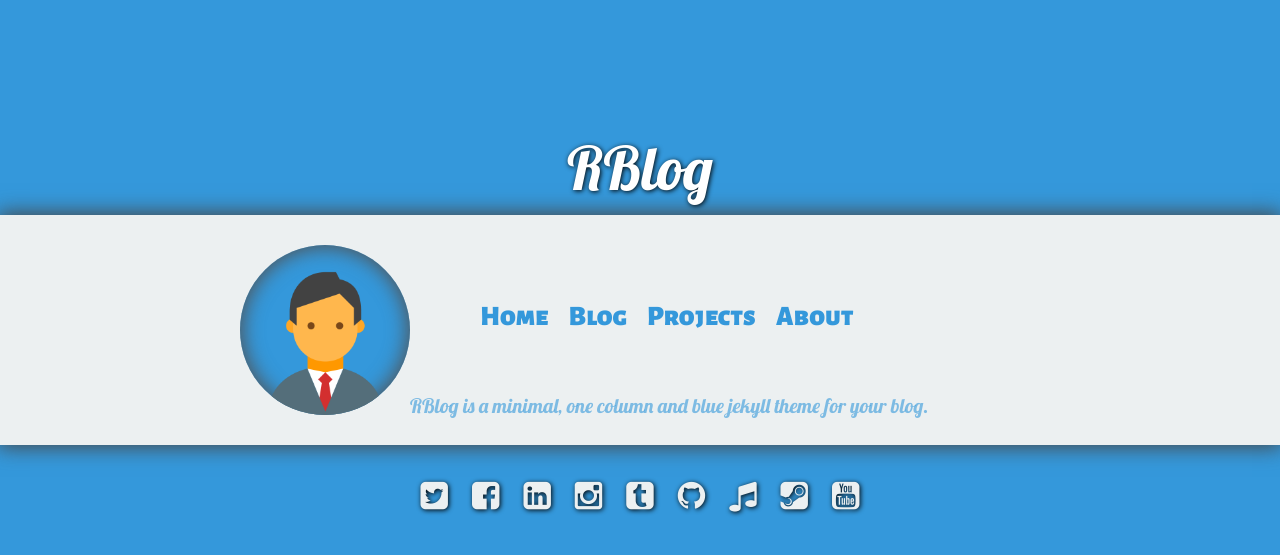
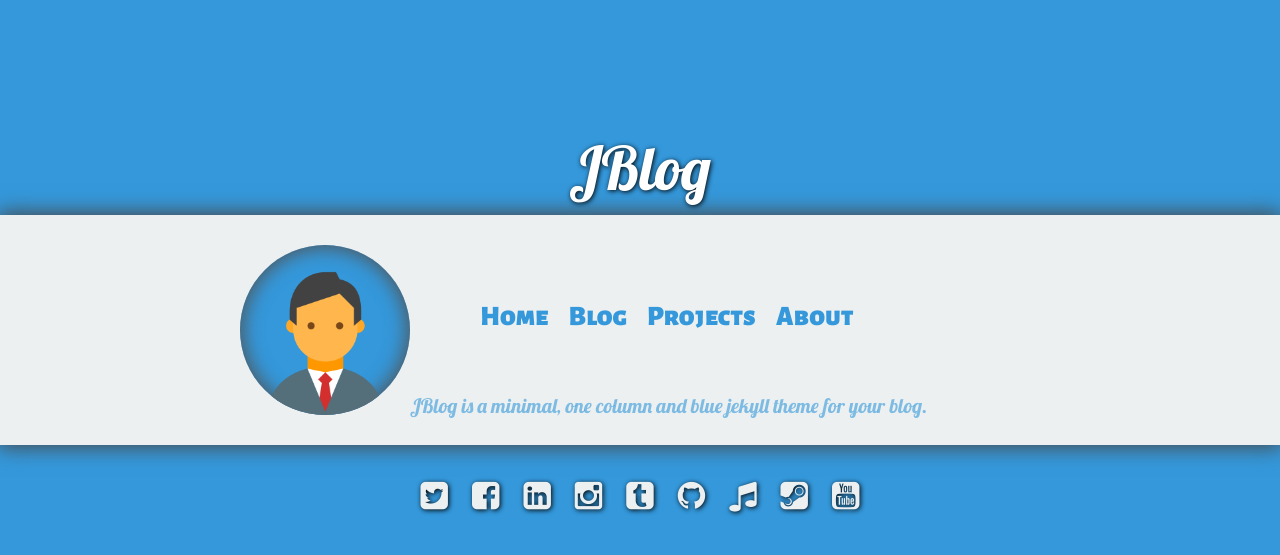
Before and after one commit to alperenbozkurt/JBlog, a Jekyll site: the page built from index.html, in a window 1280 px wide. Shown: the top 555 px of the page. Built offline with Jekyll 4.4.1, drawn with Linux system fonts in a browser that asks for light colours.

Commit message:
Rename JBlog

```diff
--- a/_config.yml
+++ b/_config.yml
@@ -1,10 +1,10 @@
 # Site
-title:          RBlog
+title:          JBlog
 bio:            'Just a simple Jekyll theme'
-description:    "RBlog is a minimal, one column and blue jekyll theme for your blog."
+description:    "JBlog is a minimal, one column and blue jekyll theme for your blog."
 picture:        'assets/img/profile.png'
 locale:         en_US
-url:            https://alperenbozkurt.github.io/JBlog/
+url:            https://alperenbozkurt.github.io/JBlog
 
 # Jekyll
 permalink:      /:title/
```
Also changed, not shown: about/index.md (+1 -1 lines), assets/css/main.scss (+0 -9 lines), assets/img/Logo.png (deleted), assets/img/screenshot-home.png (deleted), assets/img/screenshot-post.png (deleted), 1 other file.
